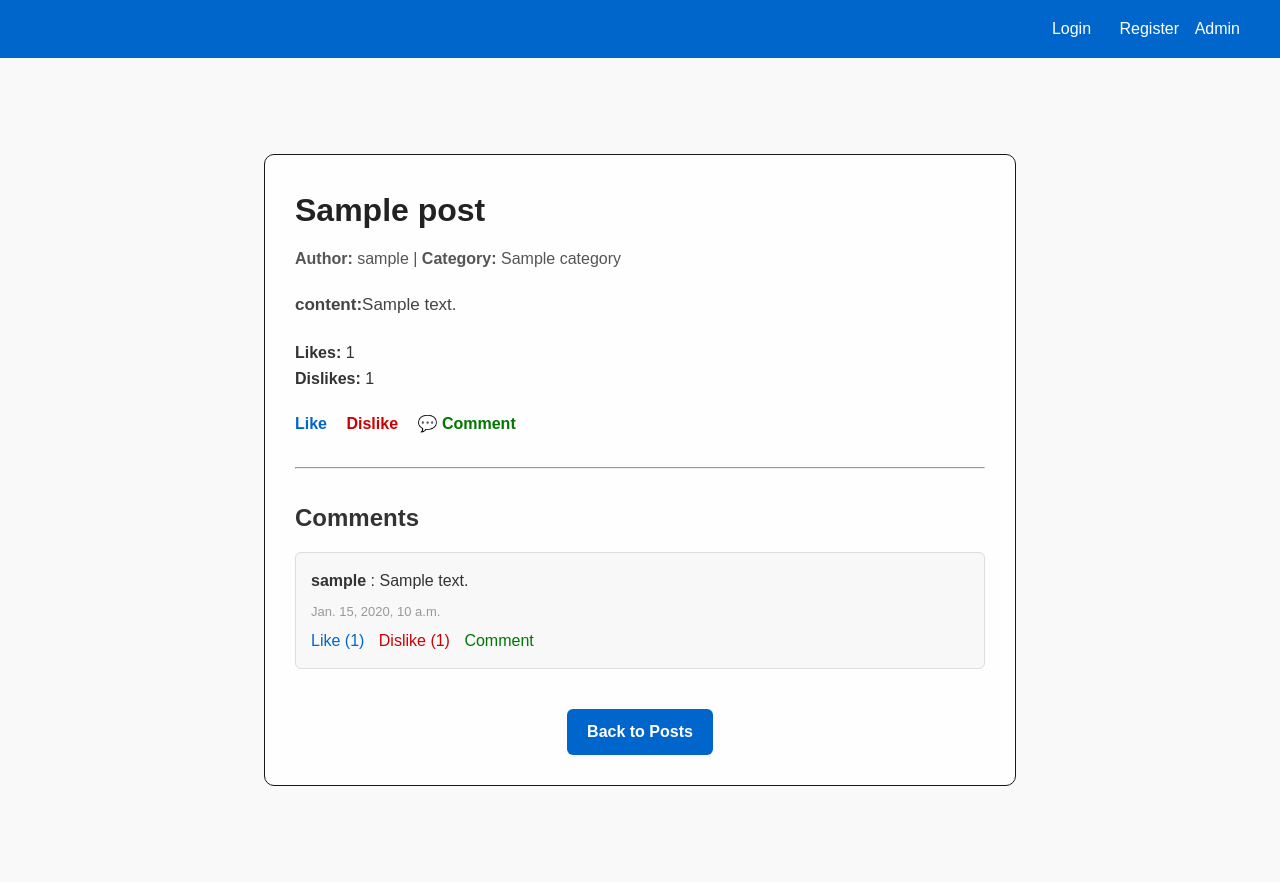
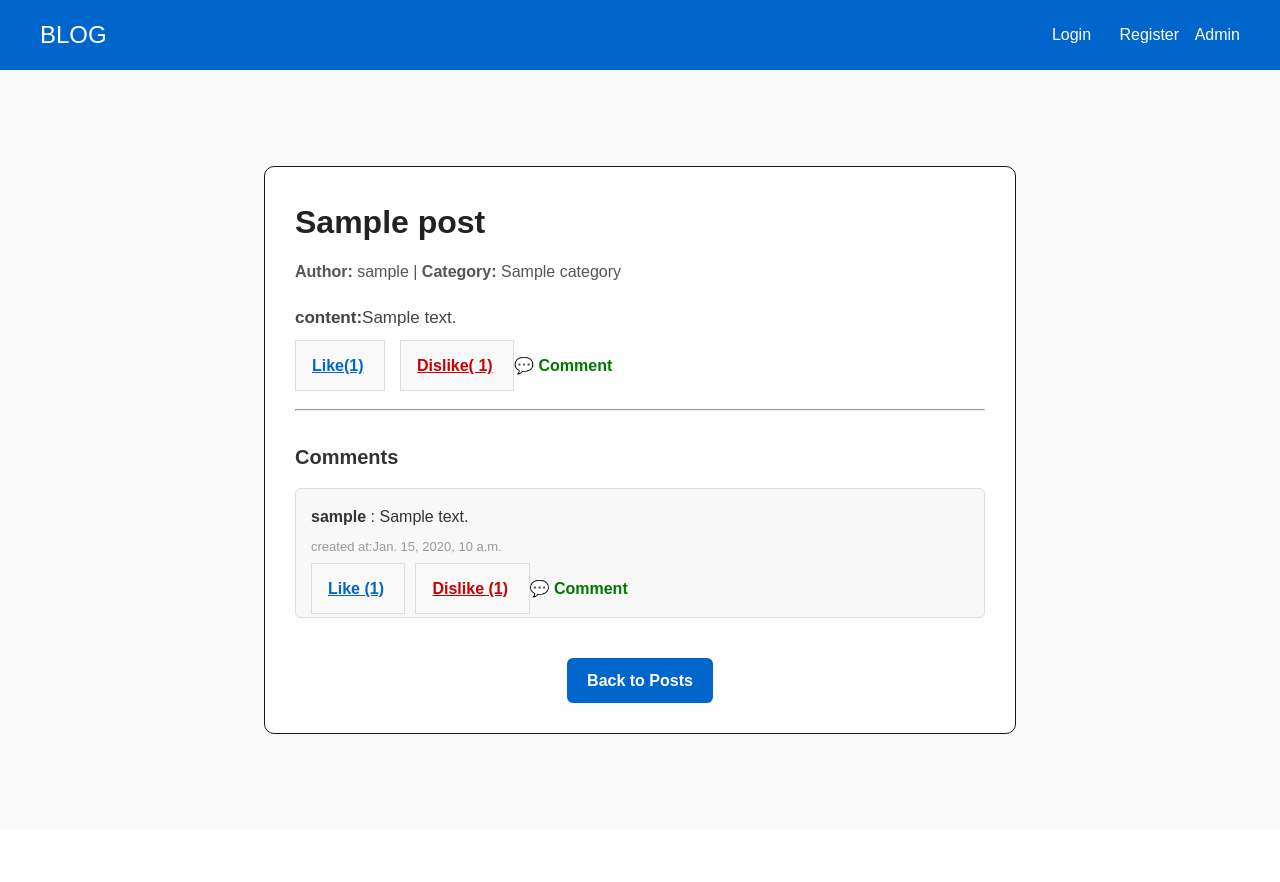
Before and after one commit to Shenjinsa19/BLOG_PROJECT32, a Django app: page /api/posts/1/ in a window 1280 px wide. After the commit the page ends 734 px from the top, so only its background shows below. Run offline with Django 5.2, Linux system fonts and the light colour scheme; tables that the repository leaves empty hold one stand-in row (values such as "Sample post").

Commit message:
in progress

```diff
--- a/blog/templates/blog/base.html
+++ b/blog/templates/blog/base.html
@@ -10,7 +10,7 @@
 <body>
     <nav class="navbar">
         <div class="nav-container">
-            <span class="nav-logo"style="cursor: pointer;"></span>
+            <span class="nav-logo"style="cursor: pointer;">BLOG </span>
             <div class="nav-links">
                 <a class="nav-links-login" href="{% url 'login' %}">Login</a>
                 <a class="nav-links-register" href="{% url 'register' %}">Register</a>
--- a/blog/templates/blog/dislike_post.html
+++ b/blog/templates/blog/dislike_post.html
@@ -38,7 +38,7 @@
         </button>
     </form>
 
-    <!-- Back Link -->
+     <!-- Back Link -->
     <a href="{% url 'post-detail-view' post.id %}" class="back-to-post" style="
         display: inline-block;
         color: #fefeff;
--- a/blog/templates/blog/post_detail.html
+++ b/blog/templates/blog/post_detail.html
@@ -18,15 +18,33 @@
         <strong>content:</strong>{{ post.content }}</p>
 
     <!-- Likes & Dislikes -->
-    <div style="margin-top: 20px; font-size: 16px;">
+    <!-- Likes & Dislikes -->
+<!-- <div style="margin-top: 20px; font-size: 16px;">
     <p><strong>Likes:</strong> {{ like_count }}</p>
     <p><strong>Dislikes:</strong> {{ dislike_count }}</p>
-    </div>
+</div> -->
 
 <!-- Action Buttons -->
 <div class="post-actions" style="margin-top: 20px;">
-        <a href="{% url 'like-post' post.id %}" class="action-link" style="margin-right: 15px; color: #0066cc; font-weight: bold; text-decoration: none;"> Like</a>
-        <a href="{% url 'dislike-post' post.id %}" class="action-link" style="margin-right: 15px; color: #cc0000; font-weight: bold; text-decoration: none;"> Dislike</a>
+
+    <!-- Like button as plain text link -->
+    <form action="{% url 'like-post' post.id %}" method="post" style="display: inline;">
+        {% csrf_token %}
+        <button type="submit"
+                style="all: unset; color: #0066cc; font-weight: bold; cursor: pointer; text-decoration: underline;">
+            Like({{like_count}})
+        </button>
+    </form>
+
+    <!-- Dislike button as plain text link -->
+    <form action="{% url 'dislike-post' post.id %}" method="post" style="display: inline; margin-left: 15px;">
+        {% csrf_token %}
+        <button type="submit"
+                style="all: unset; color: #cc0000; font-weight: bold; cursor: pointer; text-decoration: underline;">
+            Dislike( {{ dislike_count }})
+        </button>
+    </form>
+
     <a href="{% url 'comment-list-create' post.id %}" class="action-link" style="color: #007700; font-weight: bold; text-decoration: none;">💬 Comment</a>
 
     {% if user == post.author %}
@@ -36,13 +54,16 @@
     {% endif %}
 </div>
 
+
     <hr style="margin: 30px 0;">
 
     <!-- Comments Section -->
-    <h3 style="font-size: 24px; color: #333;">Comments</h3>
+    <h3 style="font-size: 20px; color: #333;">Comments</h3>
 
 {% for comment in comments %}
   <div class="comment-item" style="background-color: #f8f8f8; padding: 15px; margin-top: 15px; border-radius: 6px;">
+
+
     <p style="margin: 0 0 8px 0;">
         <strong>
             {% if comment.user %}
@@ -50,20 +71,48 @@
             {% else %}
                 Anonymous
             {% endif %}
-              </strong>:
-              {{ comment.content }}
+        </strong>: {{ comment.content }}
     </p>
-          <p class="comment-time" style="font-size: 13px; color: #999;">{{ comment.created_at }}</p>
+
+
+    <p class="comment-time" style="font-size: 13px; color: #999; margin-bottom: 18px;">
+        created at:{{ comment.created_at }}
+    </p>
+
 
     <div class="comment-actions" style="margin-top: 5px;">
-              <a href="{% url 'comment-like' comment.id %}" class="action-link" style="margin-right: 10px; text-decoration: none; color: #0066cc;">Like ({{ comment.likes.count }})</a>
-              <a href="{% url 'comment-dislike' comment.id %}" class="action-link" style="text-decoration: none; color: #cc0000;">Dislike ({{ comment.dislikes.count }})</a>
-              <a href="{% url 'replies' comment.id %}" class="action-link" style="margin-left: 10px; color: #007700; text-decoration: none;">Comment</a>
+
+        <form action="{% url 'comment-like' comment.id %}" method="post" style="display: inline;">
+            {% csrf_token %}
+            <button type="submit"
+                    style="all: unset; color: #0066cc; font-weight: bold; cursor: pointer; text-decoration: underline;">
+                Like ({{ comment.likes.count }})
+            </button>
+        </form>
+
+
+        <form action="{% url 'comment-dislike' comment.id %}" method="post" style="display: inline; margin-left: 10px;">
+            {% csrf_token %}
+            <button type="submit"
+                    style="all: unset; color: #cc0000; font-weight: bold; cursor: pointer; text-decoration: underline;">
+                Dislike ({{ comment.dislikes.count }})
+            </button>
+        </form>
+
+
+        <a href="{% url 'replies' comment.id %}" class="action-link" style="color: #007700; font-weight: bold; text-decoration: none;">💬 Comment</a>
+
+        </a>
     </div>
 </div>
+
+
+
+
 {% empty %}
   <p style="color: #777; margin-top: 10px;">No comments yet.</p>
 {% endfor %}
+
 
     <!-- Back to Posts -->
     <div style="margin-top: 40px; text-align: center;">
```
Also changed, not shown: blog/templates/blog/sample.html (added, +27 -0 lines), blog/views.py (line endings or trailing spaces). Lines whose indentation alone changed are shown as unchanged.
